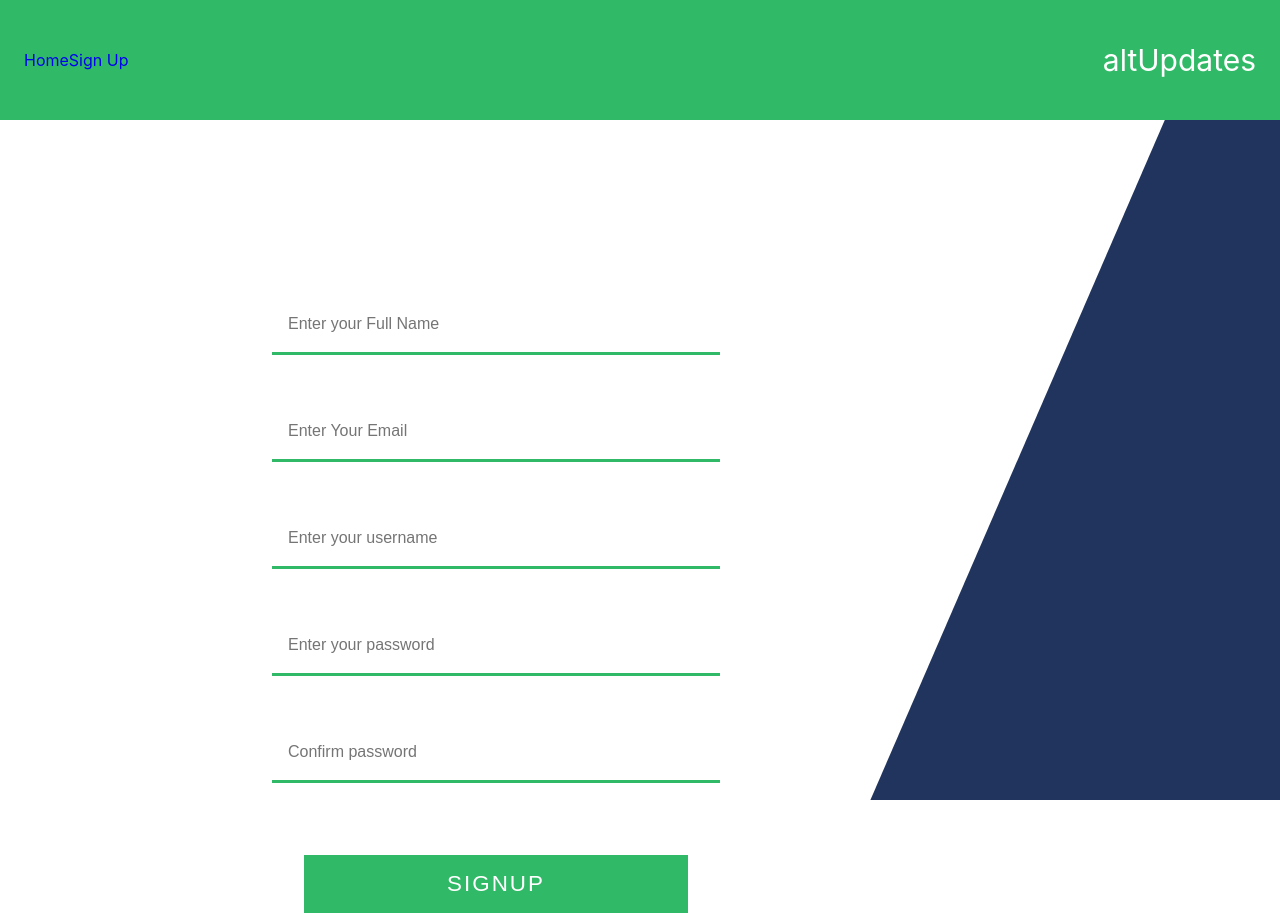
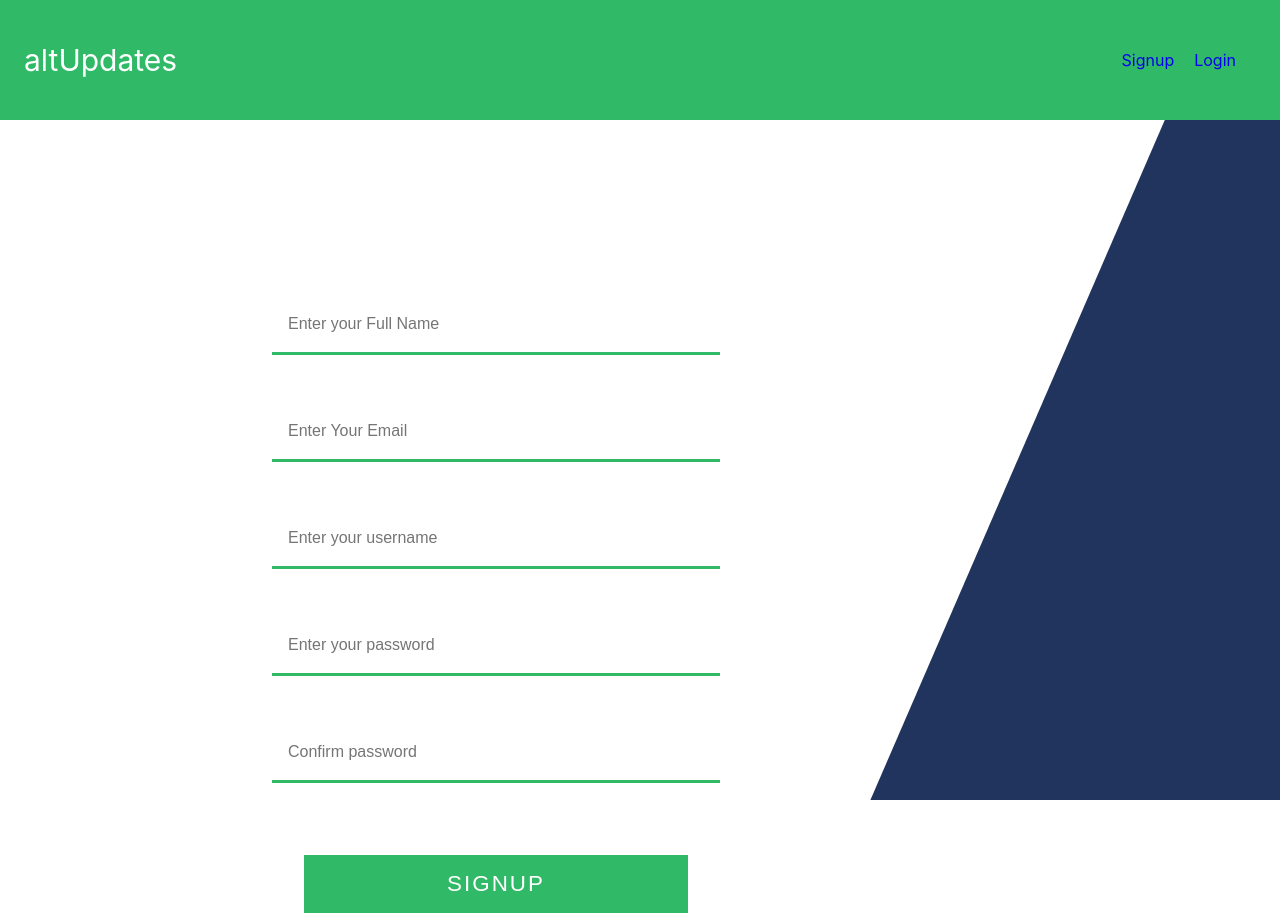
Before and after one commit to AltCampus/altUpdates, a React (Create React App) app: page /signup in a window 1280 px wide. Built offline with nearby package versions, Linux system fonts and the light colour scheme.

Commit message:
added signInLink and SignOutLink

```diff
--- a/src/components/Header.js
+++ b/src/components/Header.js
@@ -1,6 +1,7 @@
 import React, { Component } from 'react'
 import { Link } from 'react-router-dom';
 import { connect } from 'react-redux';
+import Navbar from './navLinks/Navbar';
 
 
 class Header extends Component {
@@ -17,14 +18,13 @@ class Header extends Component {
     }
     return (
       <div className="alt-header">
-        <ul>
-          <Link to="/1">Home</Link>
-          <Link to="/signup">Sign Up</Link>
-        </ul>
-        <h1 className="alt-heading"><span className="alt-logo">alt</span>Updates</h1>
+        <nav className="alt-heading"><span className="alt-logo">alt</span>Updates</nav>
         {
           profile
         }
+        <ul className='right'>
+          <Navbar />
+        </ul>
       </div>
     )
   }
--- /dev/null
+++ b/src/components/navLinks/Navbar.js
@@ -0,0 +1,24 @@
+import React from 'react';
+import SignInLink from './SignInLink';
+import SignOutLink from './SignOutLink';
+import { connect } from 'react-redux';
+
+const Navbar = (props) => {
+	const { Id } = props;
+	const links = Id ? <SignInLink /> : <SignOutLink /> ;
+  return (
+		<nav>
+			<div className='container'>
+				{ links }
+			</div>
+		</nav>
+	)
+}
+
+const mapStateToProps = (state) => {
+	return {
+		Id : state.currentUserId
+	}
+}
+
+export default connect(mapStateToProps)(Navbar);
--- a/src/components/navLinks/SignInLink.js
+++ b/src/components/navLinks/SignInLink.js
@@ -0,0 +1,19 @@
+import React from 'react';
+import { logOut } from '../../store/actions/actions';
+import  { connect } from 'react-redux';
+
+const SignInLink = (props) => {
+  return (
+		<ul className='right'>
+			<li><a onClick={() => props.logOut()}>Log Out</a></li>
+		</ul>
+	)
+}
+
+const mapDispatchToProps = (dispatch) => {
+	return {
+		logOut: () => dispatch(logOut())
+	}
+}
+
+export default connect(null, mapDispatchToProps)(SignInLink);
--- a/src/components/navLinks/SignOutLink.js
+++ b/src/components/navLinks/SignOutLink.js
@@ -0,0 +1,13 @@
+import React from 'react';
+import { NavLink } from 'react-router-dom';
+
+const SignOutLink = () => {
+  return (
+		<ul className='right'>
+			<li><NavLink to='/signup'>Signup</NavLink></li>
+			<li><NavLink to='/login'>Login</NavLink></li>
+		</ul>
+	)
+}
+
+export default SignOutLink ;
--- a/src/scss/base.scss
+++ b/src/scss/base.scss
@@ -15,11 +15,11 @@
 }
 
 .left {
-  text-align: left;
+  float: left;
 }
 
 .right {
-  text-align: right;
+  float: right;
 }
 
 a {
@@ -28,6 +28,12 @@ a {
 
 ol, ul {
   padding: 0;
+}
+
+li {
+  display: inline-block;
+  list-style: none;
+  margin-right: 20px;
 }
 
 .color-white {
--- a/src/scss/header.scss
+++ b/src/scss/header.scss
@@ -13,7 +13,8 @@
     margin: 0;
 }
 .profile-logo {
-    margin-right: 10px;
+    display: flex;
+    flex-direction: column;
 }
 
 .user-profile {
--- a/src/store/actions/actions.js
+++ b/src/store/actions/actions.js
@@ -70,3 +70,9 @@ export  const authAction = (data) => {
     })
   }
 }
+
+export const logOut = () => {
+	return {
+    type: 'LOGOUT_SUCCESS'
+  }
+}
--- a/src/store/reducers/index.js
+++ b/src/store/reducers/index.js
@@ -43,6 +43,12 @@ export default function rootReducer(state = initState, action) {
         currentUserData : action.data.msg
       };
     }
+    case 'LOGOUT_SUCCESS': {
+      return {
+        currentUserData: {},
+        currentUserId : null
+      }
+    }
     default:
       return state;
   }
```
